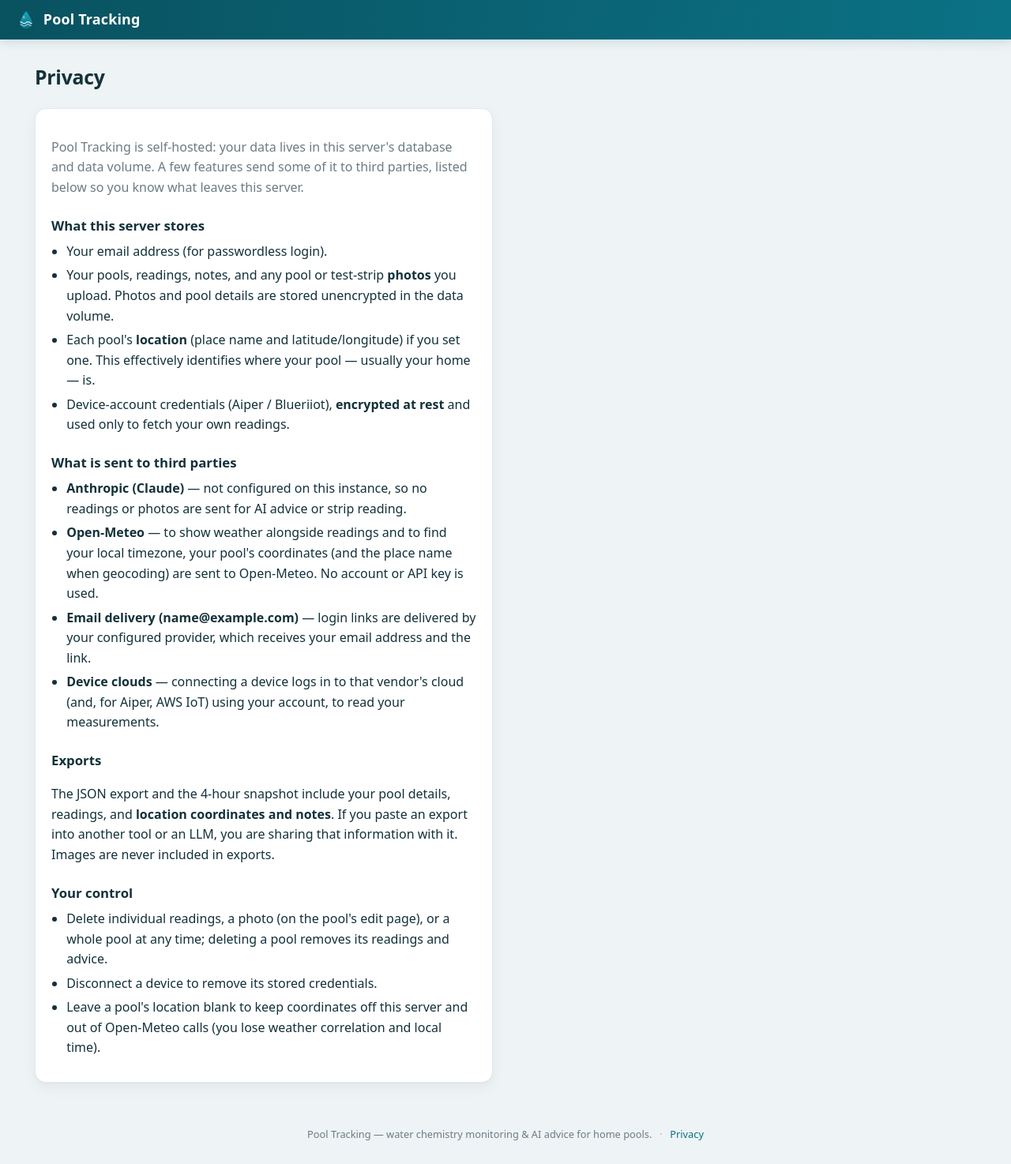
After one commit to rorydavidson/pool-tracking, a FastAPI app: template app/templates/privacy.html in a window 1280 px wide. The commit adds this page. Shown: the whole page at 79% size. Run offline with FastAPI, Linux system fonts and the light colour scheme; the template is opened without the code that fills it: most values are stand-ins (such as "Sample title", 1, 10 or a date in 2020).

Commit message:
Add privacy notice and contextual data-sharing hints
Surface what data leaves the server: a /privacy page (linked in the footer,
no login required) summarising stored data and third-party egress (Anthropic
for advice + strip photos, Open-Meteo for coordinates, the email provider,
device clouds), reflecting the instance's config. Add inline hints at the
egress points: strip-photo upload (sent to Anthropic), pool location (sent to
Open-Meteo), and export/snapshot (include location & notes). Document the same
in the README.

Co-Authored-By: Claude Opus 4.6 <noreply@anthropic.com>

```diff
--- a/app/static/style.css
+++ b/app/static/style.css
@@ -353,3 +353,9 @@ th { color: var(--muted); font-weight: 600; }
 .chart-xl { fill: var(--muted); font-size: 8px; }
 
 .footer { text-align: center; color: var(--muted); font-size: 0.8rem; padding: 1.75rem 1rem; }
+.footer-sep { margin: 0 0.4rem; opacity: 0.6; }
+
+.prose { line-height: 1.6; }
+.prose h2 { font-size: 1.05rem; margin: 1.4rem 0 0.4rem; }
+.prose ul { margin: 0.3rem 0 0.6rem; padding-left: 1.2rem; }
+.prose li { margin: 0.3rem 0; }
--- a/app/templates/base.html
+++ b/app/templates/base.html
@@ -27,6 +27,8 @@
   </main>
   <footer class="footer">
     <span>Pool Tracking — water chemistry monitoring &amp; AI advice for home pools.</span>
+    <span class="footer-sep">·</span>
+    <a href="/privacy">Privacy</a>
   </footer>
 </body>
 </html>
--- a/app/templates/pool_detail.html
+++ b/app/templates/pool_detail.html
@@ -152,8 +152,8 @@
         <span class="muted small">{{ readings|length }} reading(s)</span>
       </div>
       <div class="history-tools">
-        <a class="secondary small" href="/pools/{{ pool.id }}/snapshot" title="Export readings from the last 4 hours + pool details">📸 Snapshot (4h)</a>
-        <a class="secondary small" href="/pools/{{ pool.id }}/export">⬇ Export JSON</a>
+        <a class="secondary small" href="/pools/{{ pool.id }}/snapshot" title="Last 4 hours of readings + pool details, including location & notes. See Privacy.">📸 Snapshot (4h)</a>
+        <a class="secondary small" href="/pools/{{ pool.id }}/export" title="All readings + pool details, including location & notes. See Privacy.">⬇ Export JSON</a>
         <form method="post" action="/pools/{{ pool.id }}/import" enctype="multipart/form-data" class="import-form">
           <input type="file" name="file" accept="application/json,.json" required>
           <button type="submit" class="secondary small">⬆ Import</button>
--- a/app/templates/pool_edit.html
+++ b/app/templates/pool_edit.html
@@ -64,6 +64,8 @@
     </div>
 
     <label for="location">Location <span class="muted small">(for weather &amp; local time)</span></label>
+    <p class="muted small">🔒 Coordinates are sent to Open-Meteo for weather and timezone, and identify
+      where your pool is. Leave blank to keep them off this server.</p>
     <input type="text" id="location" name="location" value="{{ pool.location_name or '' }}" placeholder="e.g. Brisbane, Australia">
     <div class="row">
       <input type="number" step="any" name="latitude" placeholder="latitude"
--- /dev/null
+++ b/app/templates/privacy.html
@@ -0,0 +1,58 @@
+{% extends "base.html" %}
+{% block title %}Privacy — {{ app_name }}{% endblock %}
+{% block content %}
+<div class="page-head"><h1>Privacy</h1></div>
+
+<div class="card form-narrow prose">
+  <p class="muted">Pool Tracking is self-hosted: your data lives in this server's database and
+    data volume. A few features send some of it to third parties, listed below so you know
+    what leaves this server.</p>
+
+  <h2>What this server stores</h2>
+  <ul>
+    <li>Your email address (for passwordless login).</li>
+    <li>Your pools, readings, notes, and any pool or test-strip <strong>photos</strong> you upload.
+      Photos and pool details are stored unencrypted in the data volume.</li>
+    <li>Each pool's <strong>location</strong> (place name and latitude/longitude) if you set one.
+      This effectively identifies where your pool — usually your home — is.</li>
+    <li>Device-account credentials (Aiper / Blueriiot), <strong>encrypted at rest</strong> and used
+      only to fetch your own readings.</li>
+  </ul>
+
+  <h2>What is sent to third parties</h2>
+  <ul>
+    {% if claude_enabled %}
+    <li><strong>Anthropic (Claude)</strong> — when advice is generated, your pool details, recent
+      readings, weather, and notes are sent for analysis. When you read a test strip from a photo,
+      <strong>the photo is uploaded to Anthropic</strong> to interpret it. Avoid capturing people or
+      identifying surroundings in strip photos.</li>
+    {% else %}
+    <li><strong>Anthropic (Claude)</strong> — not configured on this instance, so no readings or
+      photos are sent for AI advice or strip reading.</li>
+    {% endif %}
+    <li><strong>Open-Meteo</strong> — to show weather alongside readings and to find your local
+      timezone, your pool's coordinates (and the place name when geocoding) are sent to Open-Meteo.
+      No account or API key is used.</li>
+    <li><strong>Email delivery ({{ email_provider }})</strong> — login links are delivered by your
+      configured provider, which receives your email address and the link.
+      {% if email_provider == "console" %}This instance is in console mode, so links are not emailed
+      and stay in the server logs / outbox.{% endif %}</li>
+    <li><strong>Device clouds</strong> — connecting a device logs in to that vendor's cloud
+      (and, for Aiper, AWS IoT) using your account, to read your measurements.</li>
+  </ul>
+
+  <h2>Exports</h2>
+  <p>The JSON export and the 4-hour snapshot include your pool details, readings, and
+    <strong>location coordinates and notes</strong>. If you paste an export into another tool or an
+    LLM, you are sharing that information with it. Images are never included in exports.</p>
+
+  <h2>Your control</h2>
+  <ul>
+    <li>Delete individual readings, a photo (on the pool's edit page), or a whole pool at any time;
+      deleting a pool removes its readings and advice.</li>
+    <li>Disconnect a device to remove its stored credentials.</li>
+    <li>Leave a pool's location blank to keep coordinates off this server and out of Open-Meteo calls
+      (you lose weather correlation and local time).</li>
+  </ul>
+</div>
+{% endblock %}
--- a/app/templates/reading_form.html
+++ b/app/templates/reading_form.html
@@ -9,6 +9,8 @@
     <h2>Read from a test-strip photo</h2>
     <p class="muted small">Upload a photo of the dipped strip next to its colour key.
       Claude reads the pads and fills in the values below for you to check.</p>
+    <p class="muted small">🔒 The photo is sent to Anthropic (Claude) to read it. Avoid capturing
+      people or identifying surroundings. See <a href="/privacy">Privacy</a>.</p>
     <form method="post" action="/pools/{{ pool.id }}/readings/scan" enctype="multipart/form-data">
       <input type="file" name="photo" accept="image/*" required>
       <button type="submit" class="secondary">Read photo</button>
```
Also changed, not shown: app/routes/auth_routes.py (+14 -0 lines), README.md.
